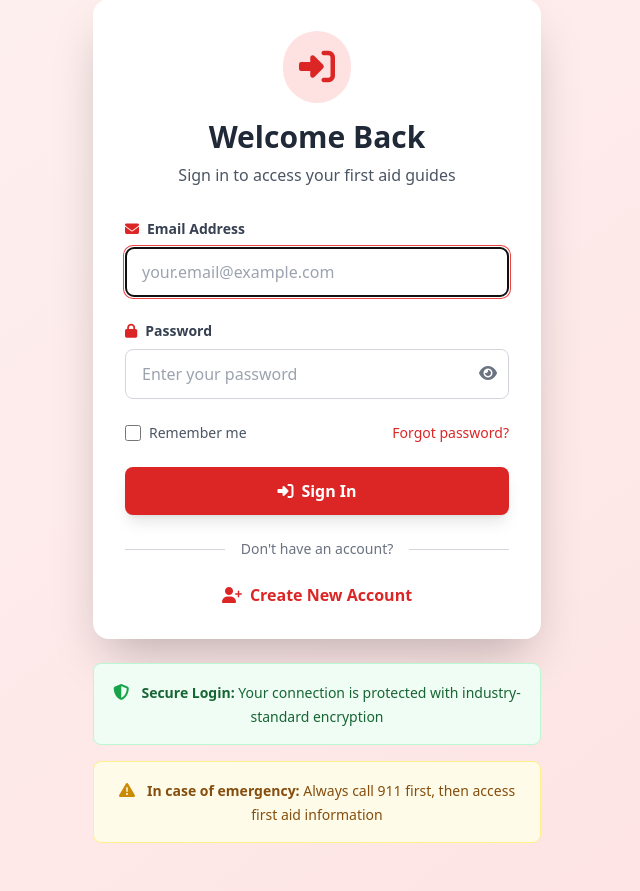
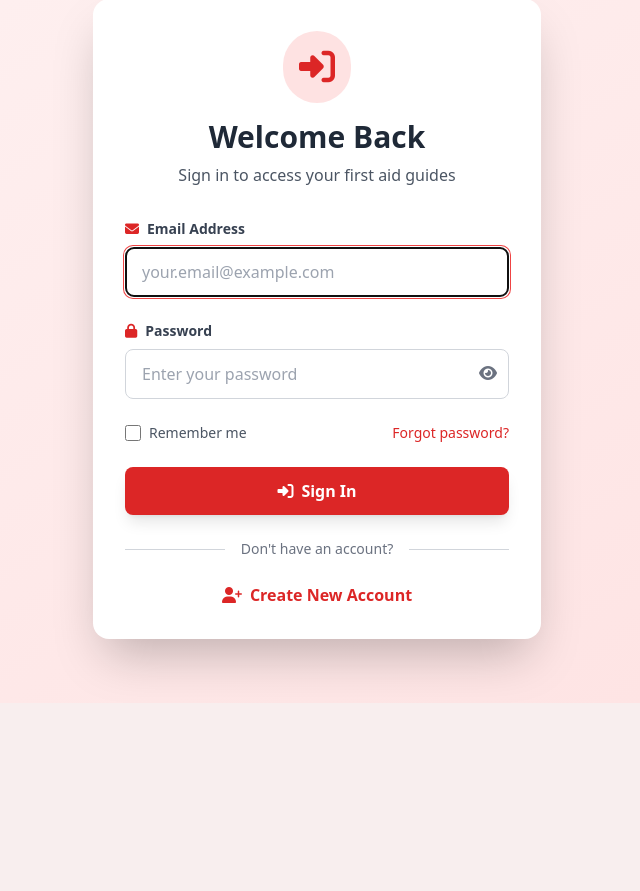
Before and after one commit to Emmyvictor/First_aid_application, a Flask app: page /login in a window 1280 px wide. Shown: the part 169-1060 px from the top of the page, without its empty margins (323-963 px from the left). After the commit the page ends 872 px from the top, so only its background shows below. Run offline with Flask 3, Linux system fonts and the light colour scheme; some libraries are stand-ins or nearby versions.

Commit message:
adjusted the login.html

```diff
--- a/templates/login.html
+++ b/templates/login.html
@@ -119,21 +119,10 @@
             </div>
         </div>
 
-        <!-- Security Info -->
-        <div class="mt-6 bg-green-50 border border-green-200 rounded-lg p-4 text-center">
-            <i class="fas fa-shield-alt text-green-600 mr-2"></i>
-            <span class="text-sm text-green-800">
-                <strong>Secure Login:</strong> Your connection is protected with industry-standard encryption
-            </span>
-        </div>
+
 
         <!-- Emergency Access -->
-        <div class="mt-4 bg-yellow-50 border border-yellow-200 rounded-lg p-4 text-center">
-            <i class="fas fa-exclamation-triangle text-yellow-600 mr-2"></i>
-            <span class="text-sm text-yellow-800">
-                <strong>In case of emergency:</strong> Always call 911 first, then access first aid information
-            </span>
-        </div>
+
     </div>
 </div>
 
```
Also changed, not shown: instance/firstaid.db.
